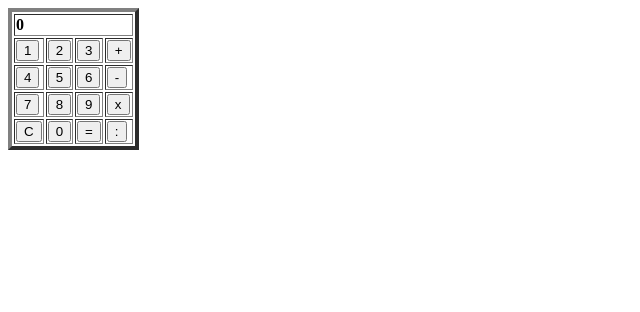
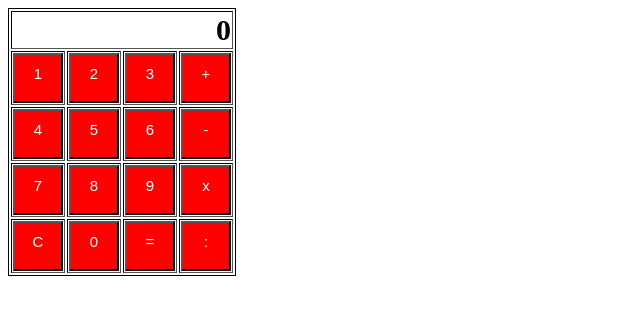
Before and after one commit to falihfarhan/calculator, a React app: page / in a window 1280 px wide. Shown: the whole page, without its empty margins (0-640 px from the left). Built offline with nearby package versions, Linux system fonts and the light colour scheme.

Commit message:
initial commit

```diff
--- a/src/Calculator/Keypad/Result/index.js
+++ b/src/Calculator/Keypad/Result/index.js
@@ -11,15 +11,16 @@ class Result extends React.Component {
     }
 
     simpanAngka = angka => {
-        if (this.state.angka1 === null ) {
+
+
+
+
+        if (this.state.angka1 === null) {
             this.setState({
                 angka1: angka,
                 hasil: angka
             })
-        } else if(this.state.angka1 === null && angka === 0 ){
-             return
-        }
-        else if (this.state.isChanged === false) {
+        } else if (this.state.isChanged === false) {
             this.setState({
                 angka1: this.state.angka1 + `${angka}`,
                 hasil: this.state.angka1 + `${angka}`
--- a/src/Calculator/Keypad/index.js
+++ b/src/Calculator/Keypad/index.js
@@ -3,13 +3,85 @@ import Result from './Result';
 
 class Keypad extends React.Component {
 
+    state = {
+        angka1: null,
+        angka2: null,
+        operasi: null,
+        isChanged: false,
+        hasil: '0'
+    }
+
+    simpanAngka = angka => {
+        if (this.state.angka1 === null) {
+            this.setState({
+                angka1: angka,
+                hasil: angka
+            })
+        } else if (this.state.isChanged === false) {
+            this.setState({
+                angka1: this.state.angka1 + `${angka}`,
+                hasil: this.state.angka1 + `${angka}`
+            })
+        } else if (this.state.angka2 === null && this.state.isChanged) {
+            this.setState({
+                angka2: angka,
+                hasil: this.state.hasil + `${angka}`
+            })
+        } else if (this.state.isChanged) {
+            this.setState({
+                angka2: this.state.angka2 + `${angka}`,
+                hasil: this.state.hasil + `${angka}`
+            })
+        }
+    }
+
+    simpanOperasi = operator => {
+        if (this.state.operasi === null) {
+            this.setState({
+                operasi: operator,
+                hasil: this.state.hasil + `${operator}`,
+                isChanged: true
+            })
+        }
+    }
+
+    calculate = (angka1, operasi, angka2) => {
+        var nilai = 0;
+        var angkaPertama = parseFloat(angka1);
+        var angkaKedua = parseFloat(angka2);
+
+        if (operasi === '+') {
+            nilai = angkaPertama + angkaKedua;
+        } else if (operasi === '-') {
+            nilai = angkaPertama - angkaKedua;
+        } else if (operasi === '*') {
+            nilai = angkaPertama * angkaKedua;
+        } else if (operasi === ':') {
+            nilai = angkaPertama / angkaKedua;
+        }
+        this.setState({
+            hasil: nilai,
+            angka1: nilai,
+            angka2: null,
+            operasi: null,
+            isChanged: false
+        })
+    }
+
+    refresh = () => {
+        this.setState({
+            angka1: null,
+            angka: null,
+            operasi: null,
+            isChanged: false,
+            hasil: '0'
+        })
+    }
 
 
     render() {
         return (
-                <div className='keypad'>
-                    <Result />
-                </div>
+            <Result hasil={this.state.hasil} />
         )
     }
 }
--- a/src/index.css
+++ b/src/index.css
@@ -1,3 +1,23 @@
-    th {
-        text-align: left;
-    }
+table{
+    border: 1px solid black;
+}
+
+th{
+    text-align: right;
+    font: "Century Gothic", Futura, sans-serif;
+    font-size: 30px;
+    color: black;
+}
+
+button {
+    height: 50px;
+    width: 50px;
+    font-size: 30px;
+    color: white;
+    background-color: red;
+    padding: 10px 10px 10px 10px;
+    text-align: center;
+    text-decoration: none;
+    display: grid;
+    font-size: 15px;
+}
```
